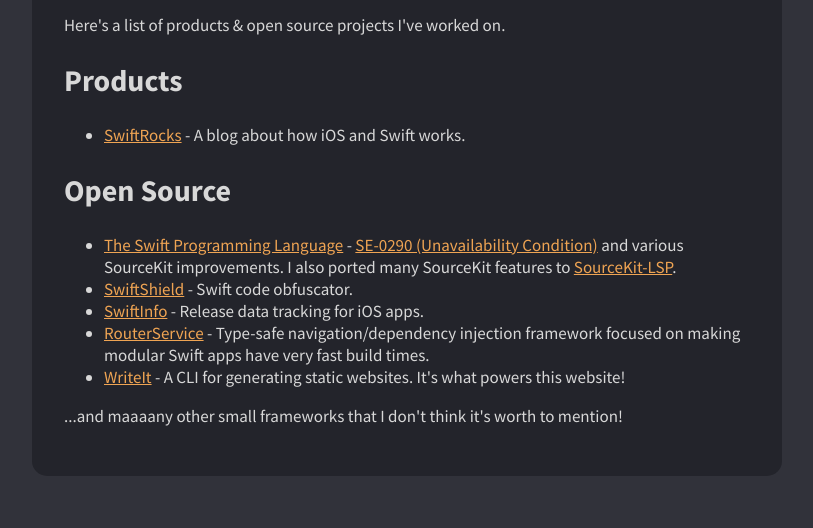
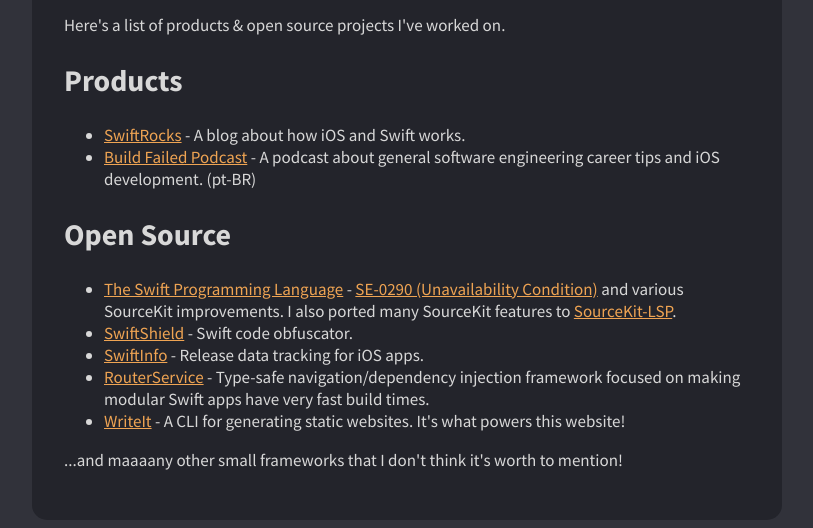
Before and after one commit to rockbruno/rockbruno.github.io, a plain HTML site: page projects.html in a window 1280 px wide. Shown: the part 330-858 px from the top of the page, without its empty margins (233-1046 px from the left). Before the commit the page ends 814 px from the top, so only its background shows below. Drawn offline with Linux system fonts and the light colour scheme.

Commit message:
Projects

```diff
--- a/projects.html
+++ b/projects.html
@@ -122,6 +122,7 @@
 <h2>Products</h2>
 <ul>
 <li><a href="https://swiftrocks.com">SwiftRocks</a> - A blog about how iOS and Swift works.</li>
+<li><a href="https://open.spotify.com/show/6sOFIDT8ELXygixjYBTAb2?si=uWw7mmiRR2ioBkhl8PR6Mw&nd=1">Build Failed Podcast</a> - A podcast about general software engineering career tips and iOS development. (pt-BR)</li>
 </ul>
 <h2>Open Source</h2>
 <ul>
```
